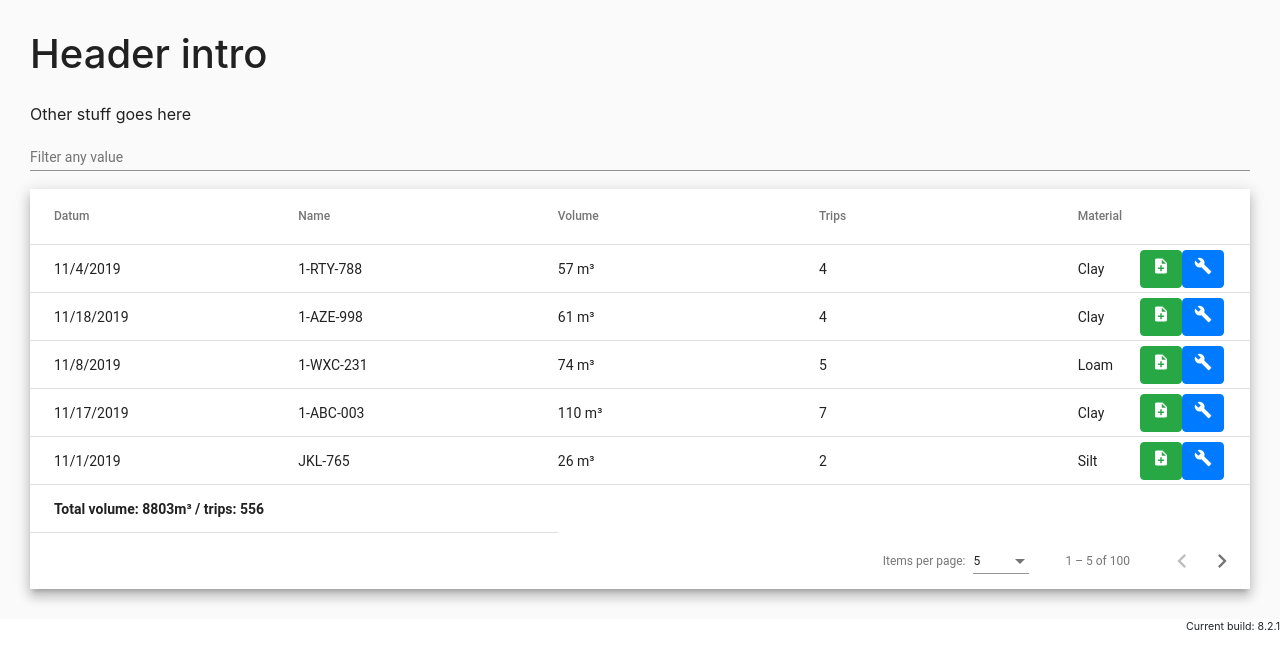
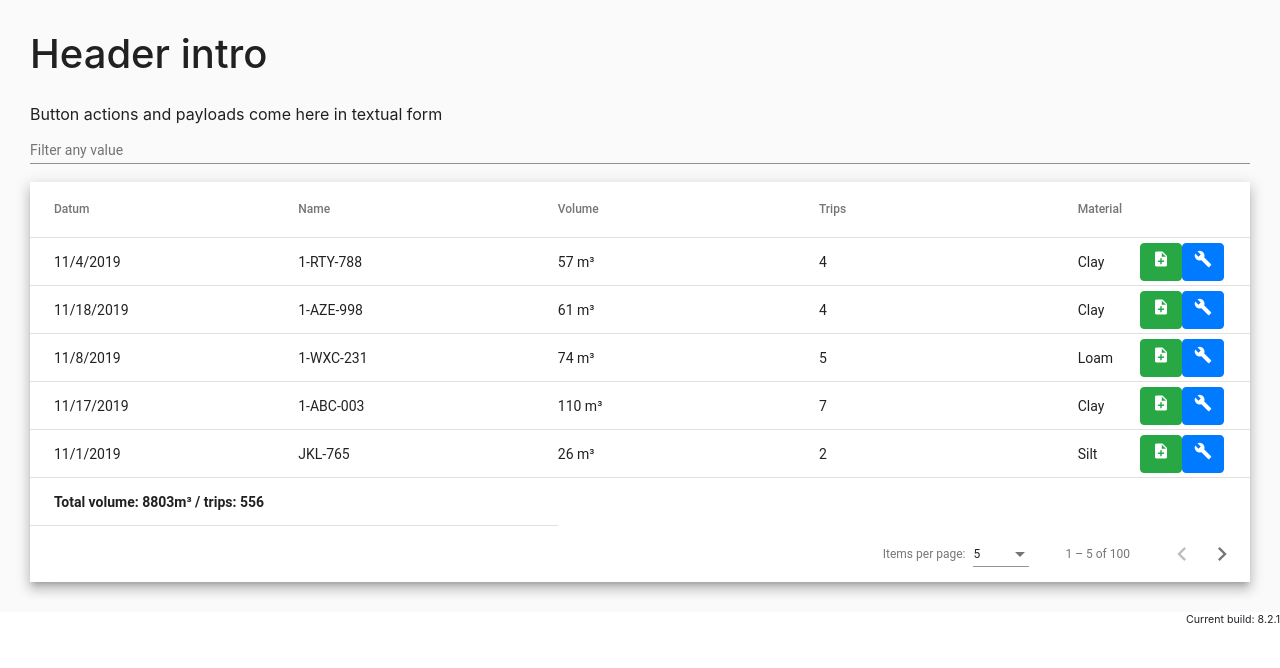
Before and after one commit to JamesDepret/angular-generic-mat-table, an Angular app: page / in a window 1280 px wide. Shown: the top 668 px of the page. Built offline with nearby package versions, Linux system fonts and the light colour scheme.

Commit message:
Update app.component.html

```diff
--- a/src/app/app.component.html
+++ b/src/app/app.component.html
@@ -1,6 +1,6 @@
 <h1>Header intro</h1>
 <div class="row">
-  <label class="col-12 col-form-label pt-3" >Other stuff goes here</label>
+  <div class="col-12  pt-3" >{{introText}}</div>
 </div>
 
 <general-table  [columns]="columns"
```
